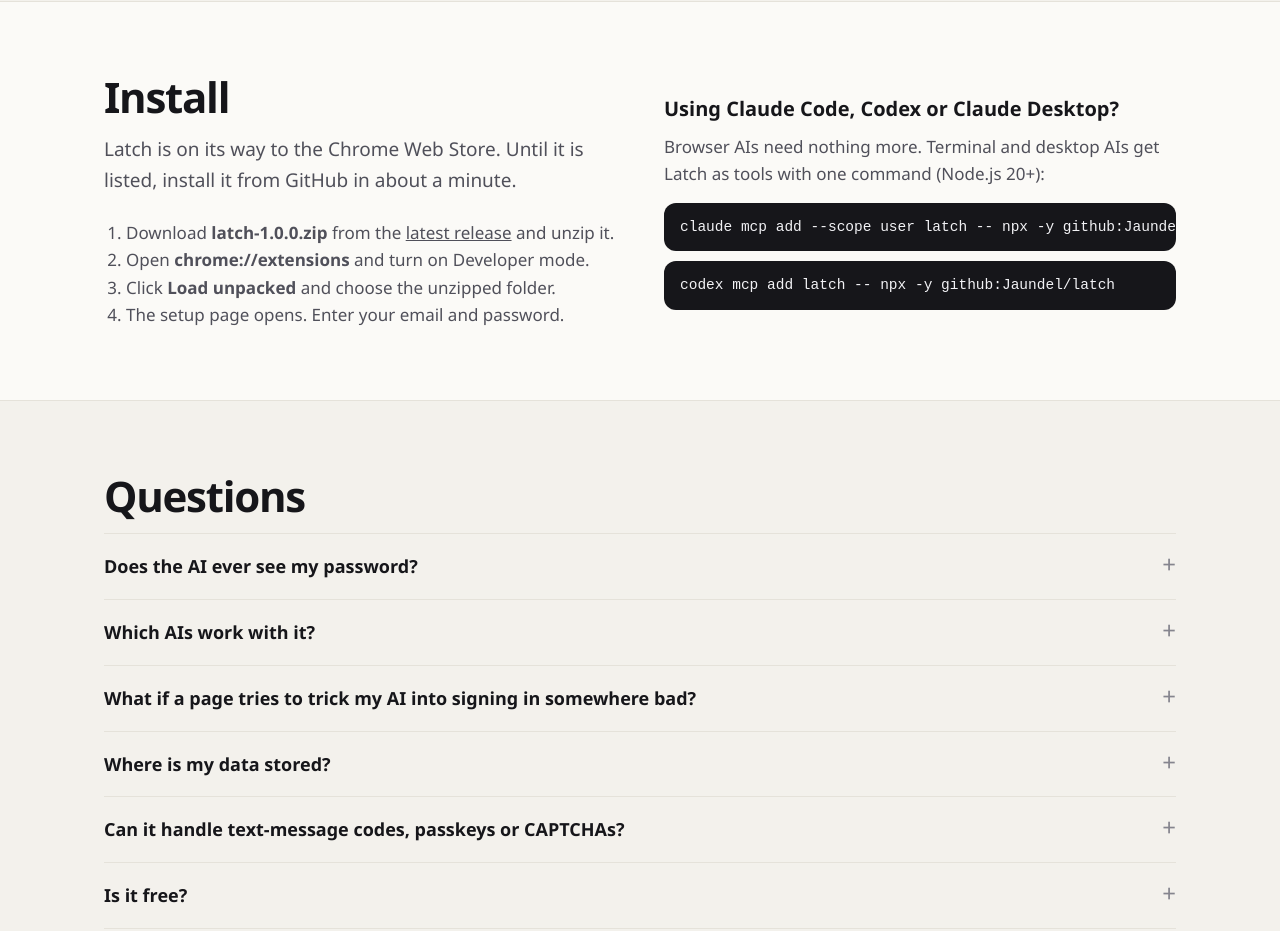
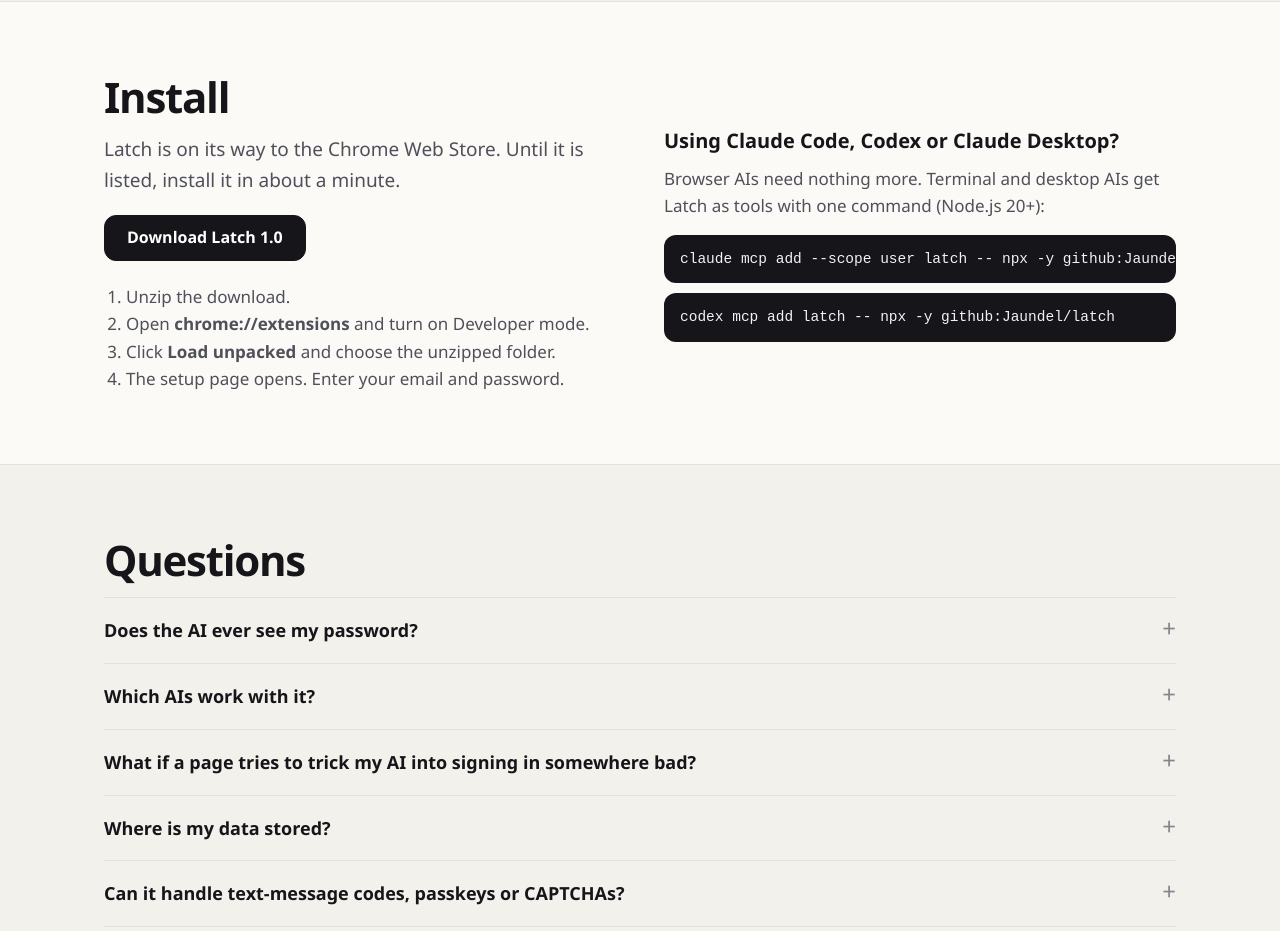
Before and after one commit to Jaundel/latch, a browser extension: page docs/index.html in a window 1280 px wide. Shown: the part 4180-5111 px from the top of the page. Drawn offline with Linux system fonts and the light colour scheme.

Commit message:
One-click download of the extension zip on the site and in the README

```diff
--- a/docs/index.html
+++ b/docs/index.html
@@ -134,9 +134,10 @@
       <div class="wrap split">
         <div>
           <h2>Install</h2>
-          <p class="sub" style="margin-bottom:24px">Latch is on its way to the Chrome Web Store. Until it is listed, install it from GitHub in about a minute.</p>
+          <p class="sub" style="margin-bottom:20px">Latch is on its way to the Chrome Web Store. Until it is listed, install it in about a minute.</p>
+          <p style="margin:0 0 22px"><a class="btn primary" href="https://github.com/Jaundel/latch/releases/latest/download/latch-1.0.0.zip">Download Latch 1.0</a></p>
           <ol class="sub" style="margin:0;padding-left:22px;font-size:17px">
-            <li>Download <b>latch-1.0.0.zip</b> from the <a href="https://github.com/Jaundel/latch/releases/latest">latest release</a> and unzip it.</li>
+            <li>Unzip the download.</li>
             <li>Open <b>chrome://extensions</b> and turn on Developer mode.</li>
             <li>Click <b>Load unpacked</b> and choose the unzipped folder.</li>
             <li>The setup page opens. Enter your email and password.</li>
```
Also changed, not shown: README.md.
